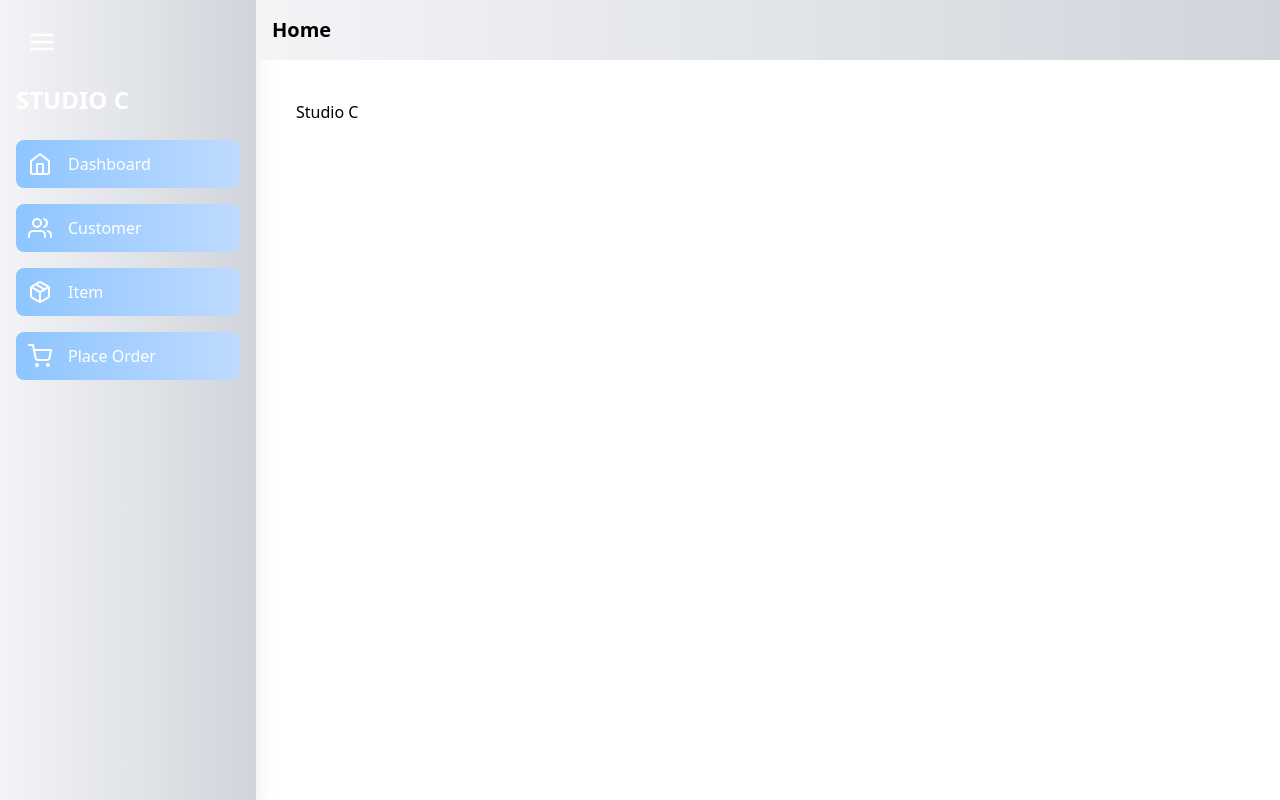
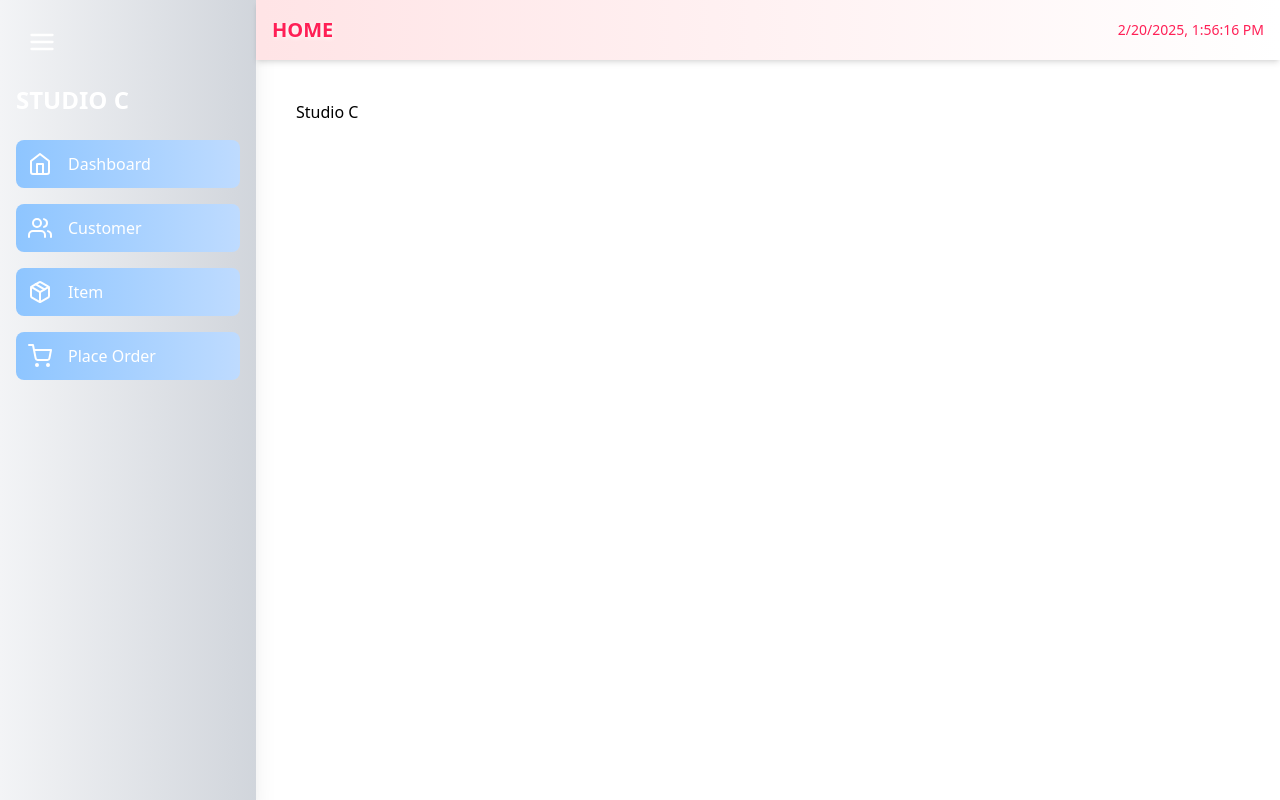
Before and after one commit to sandeeparavindi/React_Car_Rental_Frontend, a React (Vite) app: page / in a window 1280 px wide. Built offline with nearby package versions, Linux system fonts and the light colour scheme.

Commit message:
change header section

```diff
--- a/src/components/RootLayout.tsx
+++ b/src/components/RootLayout.tsx
@@ -1,28 +1,44 @@
-import { Outlet } from "react-router"
-import { Sidebar } from "./Sidebar.tsx"
-import { useLocation } from "react-router"
+import { Outlet } from "react-router";
+import { Sidebar } from "./Sidebar.tsx";
+import { useLocation } from "react-router";
+import { useEffect, useState } from "react";
 
 export function RootLayout() {
-  const location = useLocation()
+    const location = useLocation();
+    const [dateTime, setDateTime] = useState(new Date());
 
-  const routeTitles: any = {
-    "/": "Home",
-    "/customer": "Customers Management",
-  }
+    useEffect(() => {
+        const interval = setInterval(() => setDateTime(new Date()), 1000);
+        return () => clearInterval(interval);
+    }, []);
 
-  const title = routeTitles[location?.pathname] || "Shop"
+    const routeTitles: Record<string, string> = {
+        "/": "HOME",
+        "/customer": "WELCOME TO CUSTOMER MANAGE",
+    };
+
+    const title = routeTitles[location?.pathname] || "Shop";
 
     return (
-      <div className="flex h-screen">
+        <div className="flex h-screen bg-white">
             <Sidebar />
             <div className="flex-1 flex flex-col transition-all duration-300">
-          <header className="bg-gradient-to-r from-gray-100 to-gray-300 text-black p-4 flex items-center">
-            <h1 className="text-xl font-semibold">{title}</h1>
+                {/* Header Section */}
+                <header className="bg-gradient-to-r from-rose-100 to-white text-black p-4 flex items-center shadow-md">
+                    <h1 className="text-xl font-semibold text-rose-500 drop-shadow-[1px_1px_2px_white]">
+                        {title}
+                    </h1>
+                    {/* Common Date & Time*/}
+                    <span className="ml-auto text-sm text-rose-500 drop-shadow-[1px_1px_2px_white]">
+            {dateTime.toLocaleString()}
+          </span>
                 </header>
+
+                {/* Main Content */}
                 <main className="p-4 flex-1 overflow-y-auto">
                     <Outlet />
                 </main>
             </div>
         </div>
-  )
+    );
 }
```
Lines whose indentation alone changed are shown as unchanged.
